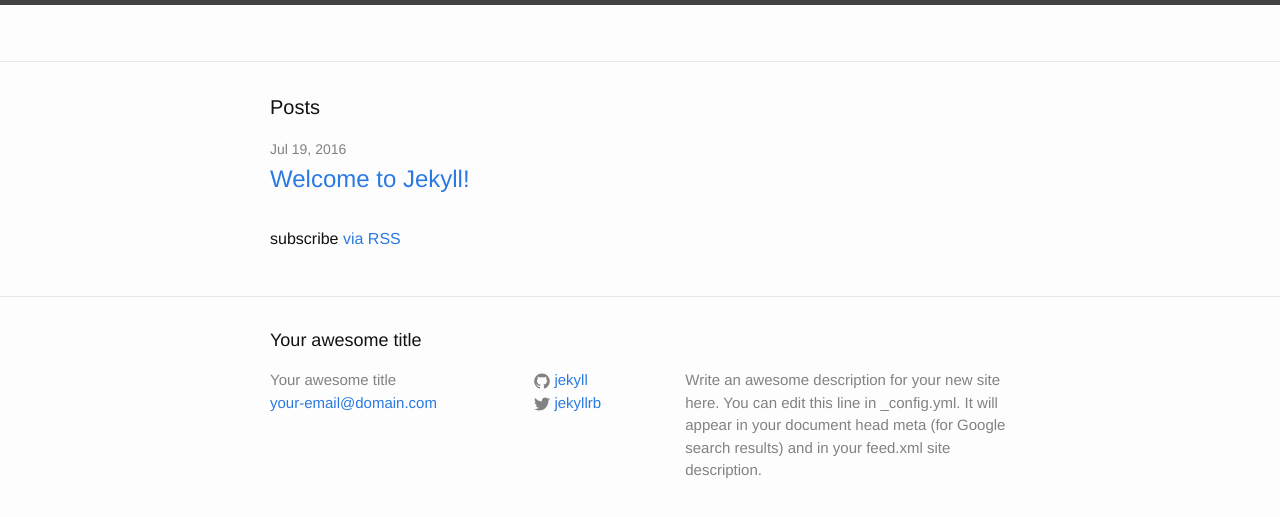
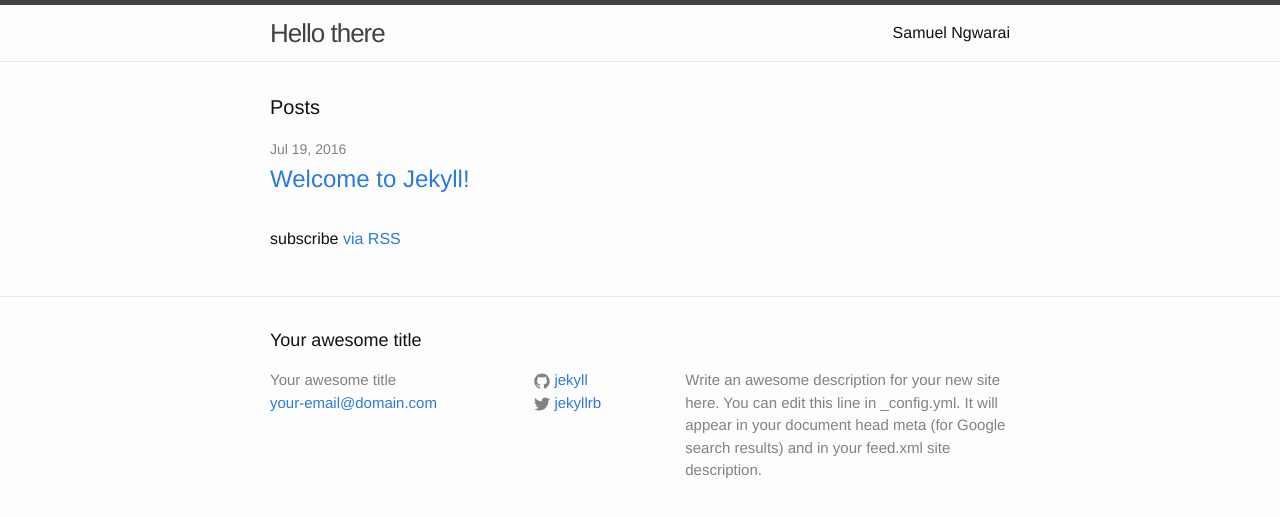
Before and after one commit to Samuel-Ngwarai/checkMeOut, a Jekyll site: the page built from index.html, in a window 1280 px wide. Shown: the top 517 px of the page. Built offline with Jekyll 4.4.1, drawn with Linux system fonts in a browser that asks for light colours.

Commit message:
Update header.html

```diff
--- a/_includes/header.html
+++ b/_includes/header.html
@@ -2,7 +2,7 @@
 
   <div class="wrapper">
 
-    <a class="site-title" href="{{ site.baseurl }}/">{{ Hello there }}</a>
+    <a class="site-title" href="{{ site.baseurl }}/">Hello there</a>
 
     <nav class="site-nav">
       <a href="#" class="menu-icon">
@@ -16,7 +16,7 @@
       <div class="trigger">
         {% for my_page in site.pages %}
           {% if my_page.title %}
-          <a class="page-link" href="{{ my_page.url | prepend: site.baseurl }}">{{ Samuel Ngwarai }}</a>
+          <a class="page-link" href="{{ my_page.url | prepend: site.baseurl }}"> Samuel Ngwarai </a>
           {% endif %}
         {% endfor %}
       </div>
```
